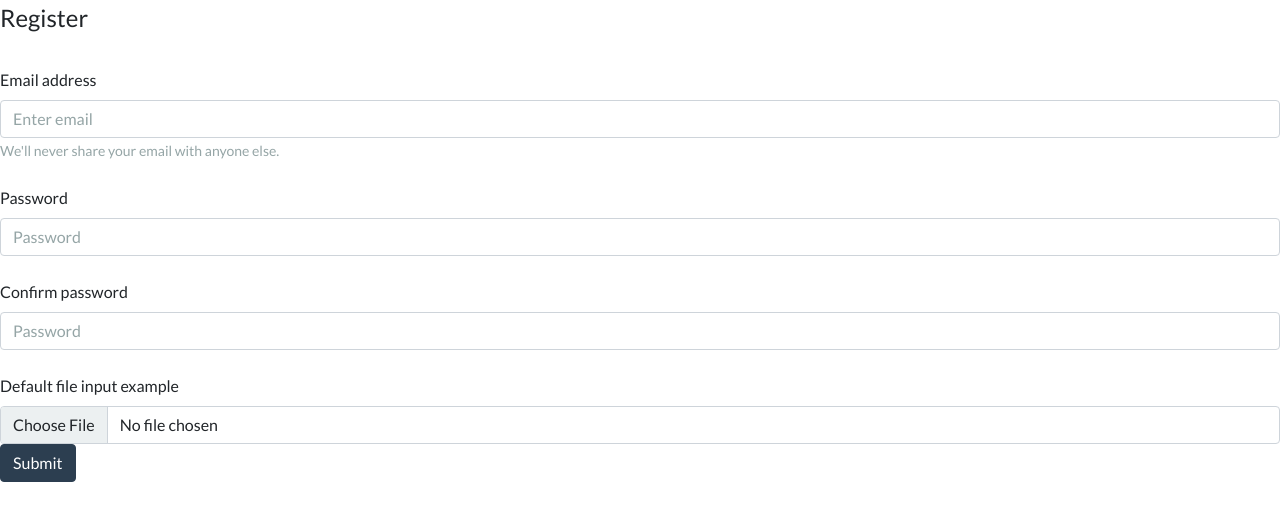
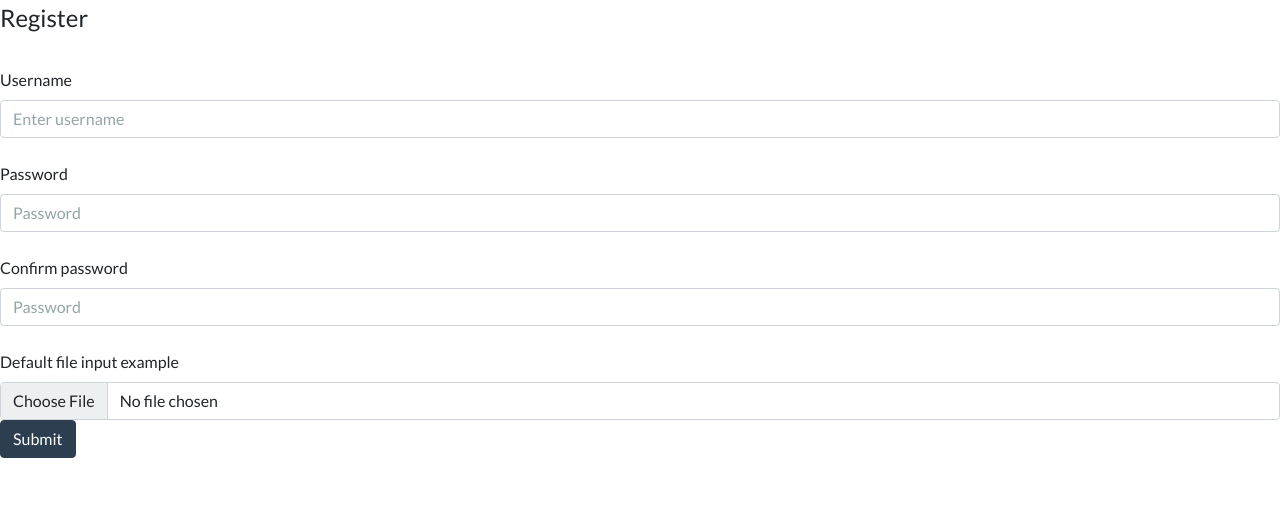
Before and after one commit to Elmeri1/voteapp, a PHP site: page /register.php in a window 1280 px wide. Shown: the part 72-593 px from the top of the page. Run offline with PHP 8.4, Linux system fonts and the light colour scheme.

Commit message:
registerin testaus

```diff
--- /dev/null
+++ b/backend/registerNewUser.php
@@ -0,0 +1,4 @@
+<?php
+
+
+echo 'tallennettu';
--- a/js/register.js
+++ b/js/register.js
@@ -27,4 +27,12 @@ function registerNewUser(event){
 
     console.log('Registering new user')
 
+    let ajax = new XMLHttpRequest();
+    ajax.onload = function(){
+        console.log(ajax.responseText);
+    }
+    ajax.open("GET", "backend/registerNewUser.php", true);
+    ajax.setRequestHeader("Content-type", "application/x-www-form-urlencoded");
+    ajax.send("username="+username+"&password="+password);
+
 }
--- /dev/null
+++ b/moi.txt
@@ -0,0 +1 @@
+Moikka!
--- a/register.php
+++ b/register.php
@@ -7,9 +7,8 @@
     <fieldset>
       <legend>Register</legend>
       <div class="form-group">
-        <label for="exampleInputEmail1" class="form-label mt-4">Email address</label>
-        <input type="email" class="form-control" id="exampleInputEmail1" aria-describedby="emailHelp" placeholder="Enter email">
-        <small id="emailHelp" class="form-text text-muted">We'll never share your email with anyone else.</small>
+        <label for="username" class="form-label mt-4">Username</label>
+        <input name="username" type="username" class="form-control" id="name" placeholder="Enter username">
       </div>
       <div class="form-group">
         <label for="password" class="form-label mt-4">Password</label>
@@ -29,6 +28,6 @@
 
 </div>
 
-  <script scr="js/register.js"></script>
+  <script src="js/register.js"></script>
 
         <?php include_once 'layout/bottom.inc.php'; ?>
```
